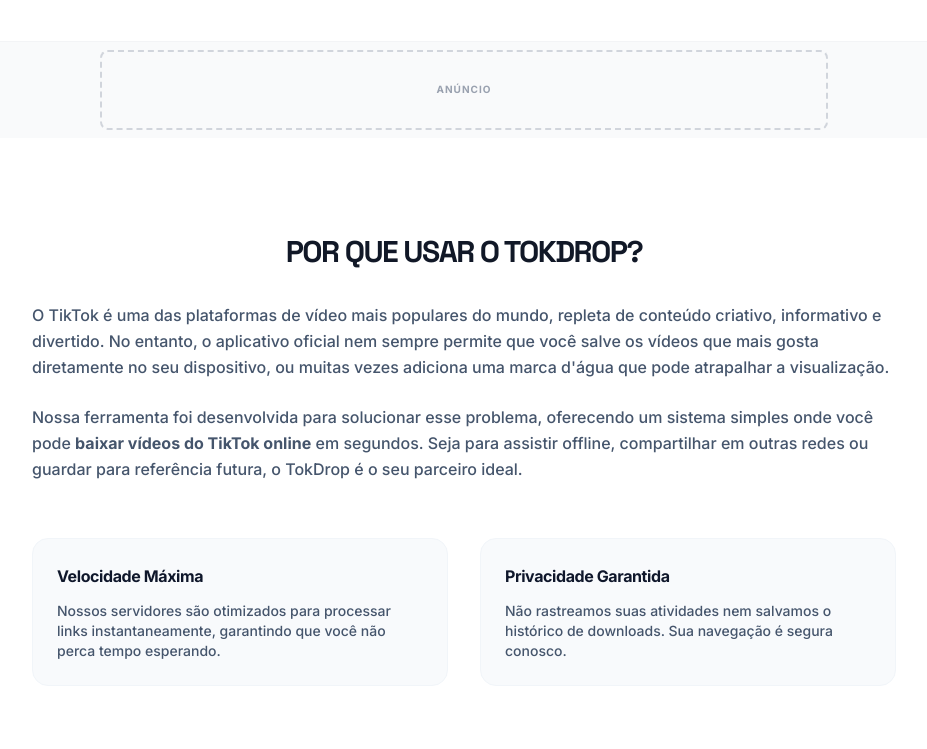
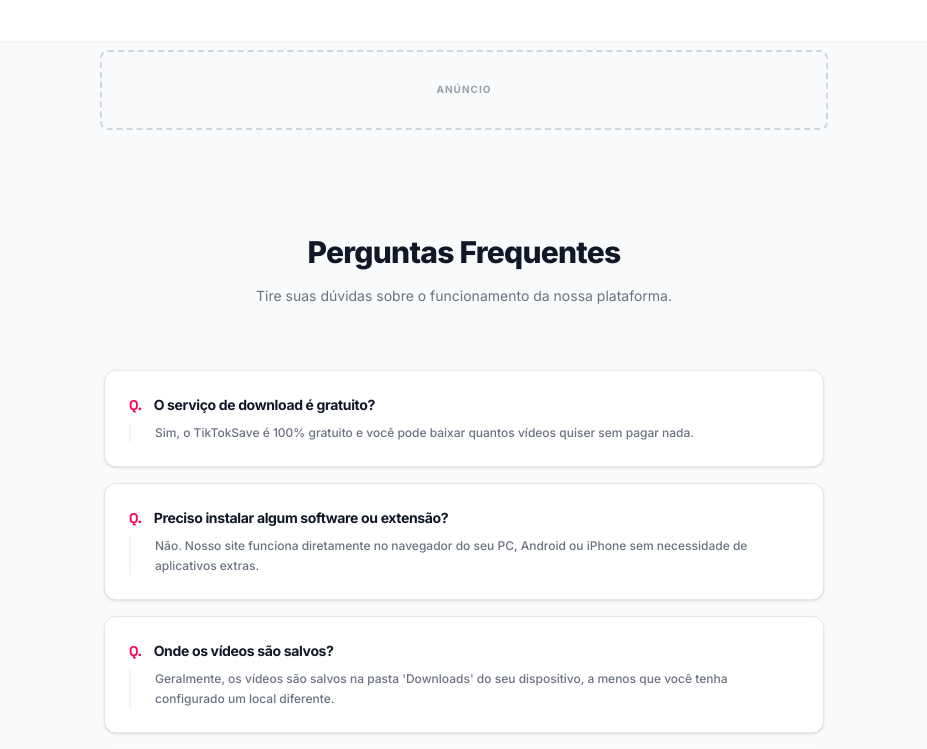
Before and after one commit to 14evertonalbertocorrea-coder/tokdrop, a React (Vite) app: page / in a window 1280 px wide. Shown: the part 1420-2169 px from the top of the page, without its empty margins (176-1103 px from the left). Built offline with nearby package versions, Linux system fonts and the light colour scheme.

Commit message:
Update Home.tsx

```diff
--- a/src/pages/Home.tsx
+++ b/src/pages/Home.tsx
@@ -23,16 +23,27 @@ export default function Home() {
 
     try {
       const response = await axios.post('/api/download', { url });
-      if (response.data.success) {
+
+      if (response && response.data && response.data.success === true) {
         setResult(response.data);
       } else {
-        setError(response.data.error || 'Não foi possível processar o vídeo.');
+        setResult(null);
+        setError(
+          response?.data?.error ||
+          'Não foi possível processar este vídeo no momento. Verifique se o link é público e tente novamente.'
+        );
       }
     } catch (err: any) {
-      setError(err.response?.data?.error || 'Erro ao conectar ao servidor. Tente novamente.');
+      console.log('Erro API:', err);
+
+      setResult(null);
+      setError(
+        err?.response?.data?.error ||
+        'Não foi possível processar este vídeo no momento. Tente novamente em instantes.'
+      );
     } finally {
       setIsLoading(false);
-      // Smooth scroll to result
+
       setTimeout(() => {
         const resultEl = document.getElementById('result-area');
         if (resultEl) {
@@ -52,10 +63,8 @@ export default function Home() {
       <Header />
 
       <main className="flex-1">
-        {/* Banner Ad 1 */}
         <AdBanner label="Patrocinado" className="mt-4 mb-0" />
 
-        {/* Hero Section */}
         <section className="relative pt-12 pb-20 md:pt-20 md:pb-28 overflow-hidden">
           <div className="max-w-7xl mx-auto px-6 relative z-10 text-center">
             <motion.div
@@ -72,15 +81,12 @@ export default function Home() {
                 Baixe vídeos públicos em alta qualidade de forma rápida e simples. Cole o link abaixo e comece agora.
               </p>
 
-              {/* Form Component */}
               <DownloadForm onDownload={handleDownload} isLoading={isLoading} />
 
-              {/* Result Area */}
               <div id="result-area">
                 <ResultBox result={result} error={error} onReset={handleReset} />
               </div>
 
-              {/* Utility Info (Previously features) */}
               <div className="mt-20 max-w-4xl mx-auto grid grid-cols-2 md:grid-cols-4 gap-4 opacity-70 grayscale hover:grayscale-0 transition-all duration-500">
                 <div className="flex items-center justify-center gap-2 text-gray-400 font-bold text-[10px] uppercase tracking-widest border border-gray-100 rounded-lg py-3 bg-white">
                    <Shield size={14} className="text-brand" />
@@ -101,50 +107,13 @@ export default function Home() {
               </div>
             </motion.div>
           </div>
-
-          {/* Decorative Elements */}
-          <div className="absolute top-20 left-0 -translate-x-1/2 w-64 h-64 bg-brand/5 blur-[100px] rounded-full pointer-events-none"></div>
-          <div className="absolute top-1/2 right-0 translate-x-1/2 w-96 h-96 bg-brand-secondary/5 blur-[120px] rounded-full pointer-events-none"></div>
         </section>
 
-        {/* Ad Banner 2 */}
         <AdBanner label="Publicidade" />
-
         <HowToUse />
-
-        {/* Ad Banner 3 */}
         <AdBanner label="Anúncio" />
-
-        {/* Features Content (Simple Text Section for SEO) */}
-        <section className="py-24 bg-white">
-            <div className="max-w-4xl mx-auto px-4">
-                <h2 className="text-3xl font-display font-bold mb-8 text-center uppercase tracking-tighter">Por que usar o TokDrop?</h2>
-                <div className="prose prose-slate max-w-none text-slate-600 font-medium leading-relaxed space-y-6">
-                    <p>
-                        O TikTok é uma das plataformas de vídeo mais populares do mundo, repleta de conteúdo criativo, informativo e divertido. No entanto, o aplicativo oficial nem sempre permite que você salve os vídeos que mais gosta diretamente no seu dispositivo, ou muitas vezes adiciona uma marca d'água que pode atrapalhar a visualização.
-                    </p>
-                    <p>
-                        Nossa ferramenta foi desenvolvida para solucionar esse problema, oferecendo um sistema simples onde você pode <strong>baixar vídeos do TikTok online</strong> em segundos. Seja para assistir offline, compartilhar em outras redes ou guardar para referência futura, o TokDrop é o seu parceiro ideal.
-                    </p>
-                    <div className="grid grid-cols-1 md:grid-cols-2 gap-8 py-8">
-                        <div className="bg-slate-50 p-6 rounded-2xl border border-slate-100">
-                            <h3 className="text-slate-900 font-bold mb-3">Velocidade Máxima</h3>
-                            <p className="text-sm">Nossos servidores são otimizados para processar links instantaneamente, garantindo que você não perca tempo esperando.</p>
-                        </div>
-                        <div className="bg-slate-50 p-6 rounded-2xl border border-slate-100">
-                            <h3 className="text-slate-900 font-bold mb-3">Privacidade Garantida</h3>
-                            <p className="text-sm">Não rastreamos suas atividades nem salvamos o histórico de downloads. Sua navegação é segura conosco.</p>
-                        </div>
-                    </div>
-                </div>
-            </div>
-        </section>
-
         <FAQ />
-
         <LegalNotice />
-
-        {/* Ad Banner 4 */}
         <AdBanner label="Fim de Conteúdo" className="mb-16" />
       </main>
 
```
